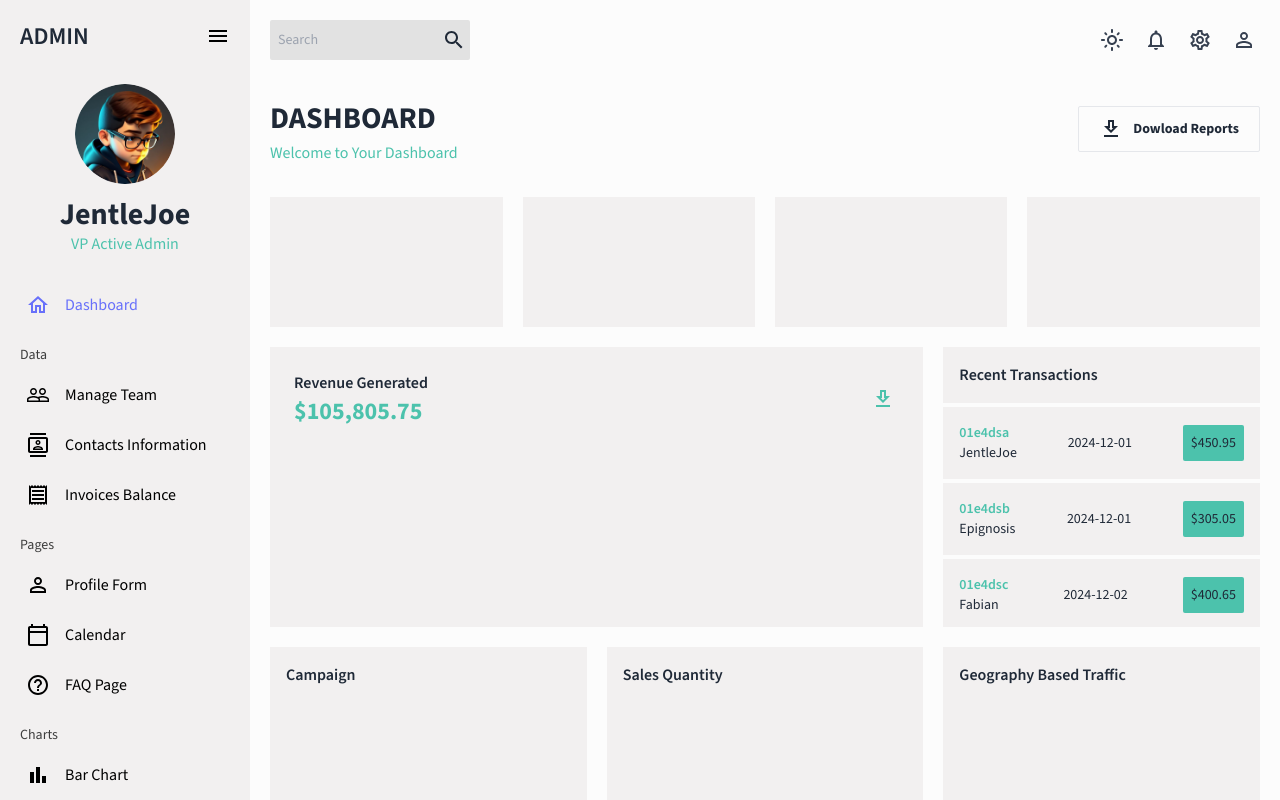
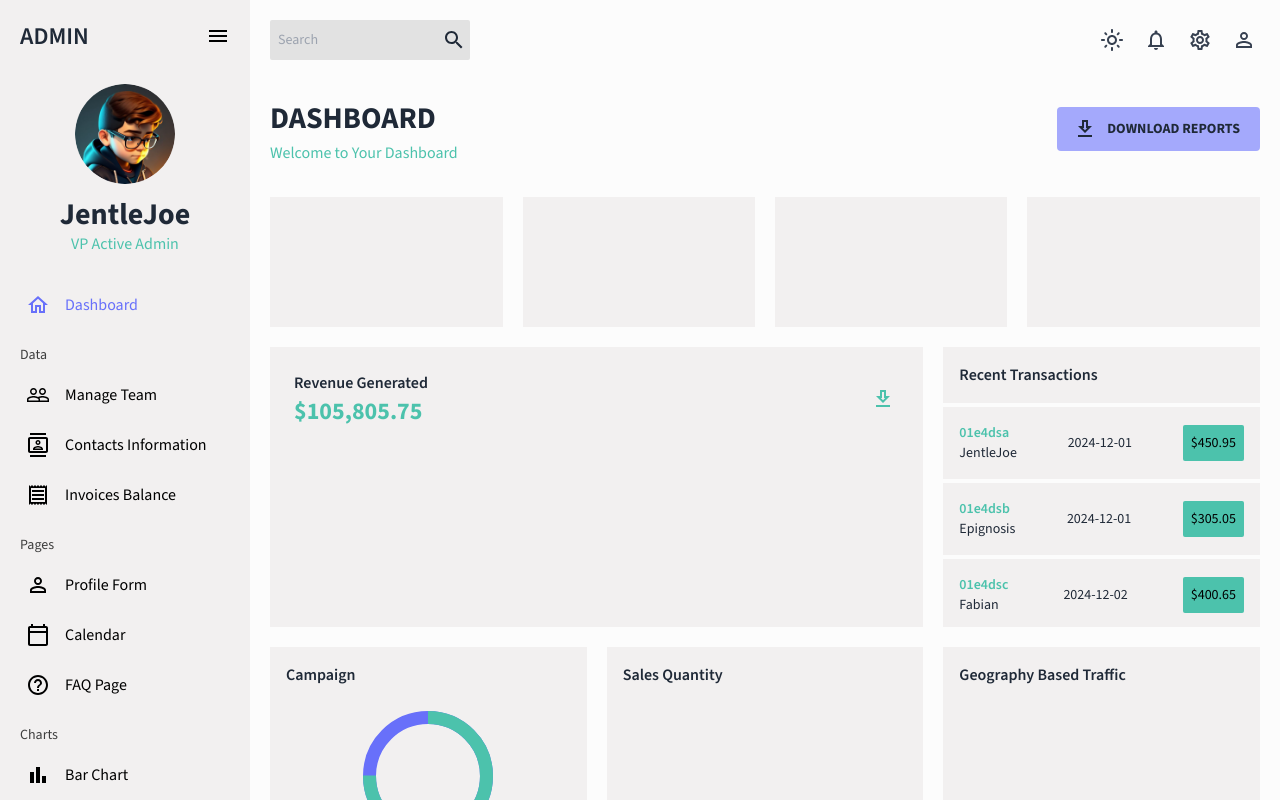
Before and after one commit to JentleJoe/react-admin, a React (Vite) app: page / in a window 1280 px wide. Built offline with nearby package versions, Linux system fonts and the light colour scheme.

Commit message:
added progress circle component

```diff
--- /dev/null
+++ b/src/components/ProgressCircle.jsx
@@ -0,0 +1,38 @@
+const ProgressCircle = ({
+  progress,
+  size = 100,
+  strokeWidth = 8,
+  circleColor = '#6870fa',
+  progressColor = '#4cc2ac',
+}) => {
+  const radius = (size - strokeWidth) / 2;
+  const circumference = radius * 2 * Math.PI;
+  const offset = circumference - (progress / 100) * circumference;
+
+  return (
+    <div className="relative inline-flex items-center justify-center">
+      <svg width={size} height={size} className="transform -rotate-90">
+        <circle
+          cx={size / 2}
+          cy={size / 2}
+          r={radius}
+          stroke={circleColor}
+          strokeWidth={strokeWidth}
+          fill="none"
+        />
+        <circle
+          cx={size / 2}
+          cy={size / 2}
+          r={radius}
+          stroke={progressColor}
+          strokeWidth={strokeWidth}
+          strokeDasharray={circumference}
+          strokeDashoffset={offset}
+          fill="none"
+        />
+      </svg>
+    </div>
+  );
+};
+
+export default ProgressCircle;
--- a/src/components/index.js
+++ b/src/components/index.js
@@ -4,6 +4,7 @@ import PieChart from "./PieChart";
 import BarChart from "./BarChart";
 import LineChart from "./LineChart";
 import GeographyChart from "./GeographyChart";
+import ProgressCircle from "./ProgressCircle";
 
 export {
     Header,
@@ -12,4 +13,5 @@ export {
     BarChart,
     LineChart,
     GeographyChart,
+    ProgressCircle,
 }
--- a/src/scenes/dashboard/Dashboard.jsx
+++ b/src/scenes/dashboard/Dashboard.jsx
@@ -1,4 +1,4 @@
-import { Header } from "../../components"
+import { Header, ProgressCircle } from "../../components"
 import { useTheme } from "../../theme/ThemeContext"
 import { DownloadOutlined, Percent } from "@mui/icons-material"
 
@@ -90,9 +90,9 @@ const Dashboard = () => {
     <div className="text-white">
       <div className={`flex items-center justify-between`}>
         <Header title="DASHBOARD" subtitle='Welcome to Your Dashboard' />
-        <button className={`flex items-center gap-[10px] border rounded-sm text-sm font-bold px-5 py-[10px] ${theme.text} `}>
+        <button style={{background : colors.blueAccent[700]}} className={`flex items-center gap-[10px] rounded-[4px] text-sm font-bold pr-5 pl-4 py-[10px] ${theme.text} `}>
           <DownloadOutlined />
-          Dowload Reports
+          DOWNLOAD REPORTS
         </button>
       </div>
       <div className="grid sm:grid-cols-6 lg:grid-cols-12 gap-5 auto-rows-fr  ">
@@ -122,7 +122,7 @@ const Dashboard = () => {
                     <p className={`${theme.text}`}>{item.name}</p>
                   </div>
                   <div className={`${theme.text}`} >{item.date}</div>
-                  <div className={`p-2 ${theme.text} bg-[#4cc2ac] rounded-sm flex items-center justify-center`} >
+                  <div className={`p-2 font-medium text-black bg-[#4cc2ac] rounded-sm flex items-center justify-center`} >
                     {item.amount}
                   </div>
                 </div>
@@ -132,6 +132,11 @@ const Dashboard = () => {
         </div>
         <div className={`p-4 sm:col-span-3 lg:col-span-4 row-span-2 ${theme.background2} `}>
           <p className={`font-semibold ${theme.text}`}>Campaign</p>
+          <div className="flex flex-col justify-center items-center mt-6">
+            <ProgressCircle progress={75} size={130} strokeWidth={13} />
+            <p className="mt-2 text-[#4cc2ac] font-medium">$62,520 revenue generated</p>
+            <p className={`${theme.text} text-xs`}>includes extra misc expenditures and costs</p>
+          </div>
         </div>
         <div className={`p-4 sm:col-span-3 lg:col-span-4 row-span-2 ${theme.background2} `}>
           <p className={`font-semibold ${theme.text}`}>Sales Quantity</p>
```
